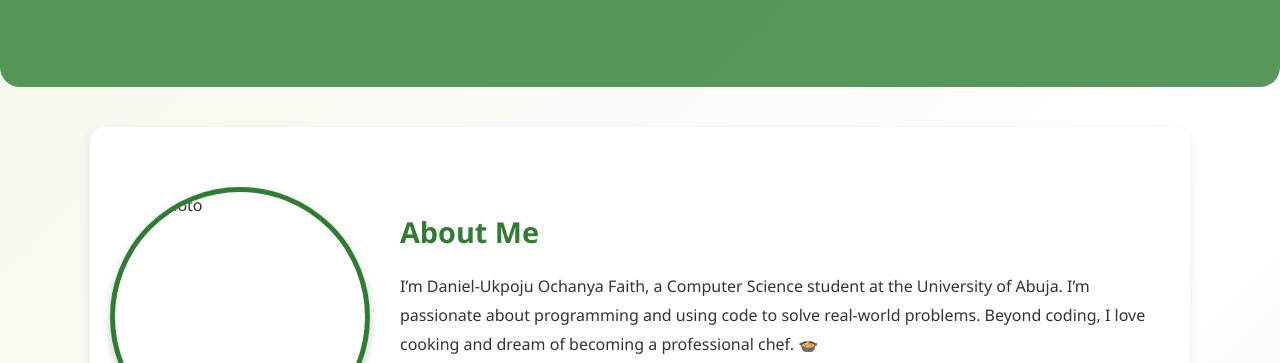
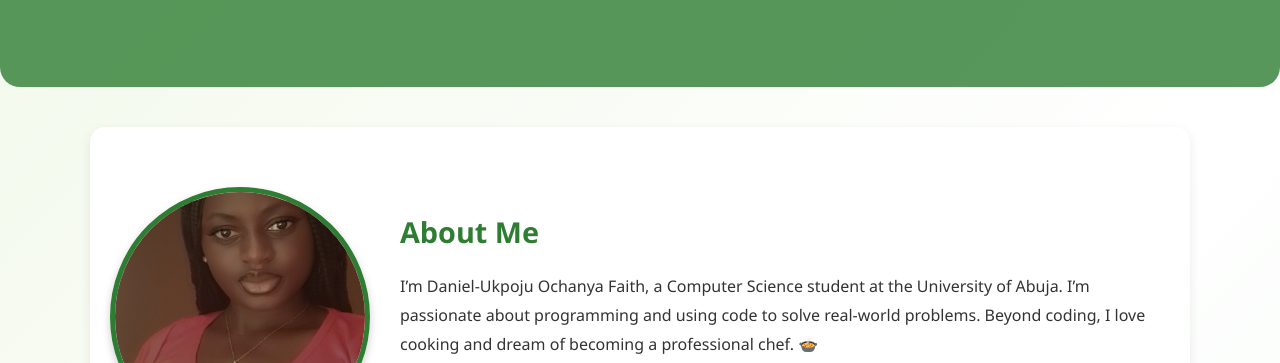
Before and after one commit to Gentlemee/my_website, a plain HTML site: page index.html in a window 1280 px wide. Shown: the part 258-621 px from the top of the page. Drawn offline with Linux system fonts and the light colour scheme.

Commit message:
Update index.html

```diff
--- a/index.html
+++ b/index.html
@@ -267,7 +267,7 @@
 
   <!-- About Section -->
   <section id="about">
-    <img src="img/im133.jpg" alt="My Photo">
+    <img src="im133.jpg" alt="My Photo">
     <div id="about-text">
       <h2>About Me</h2>
       <p>
```
